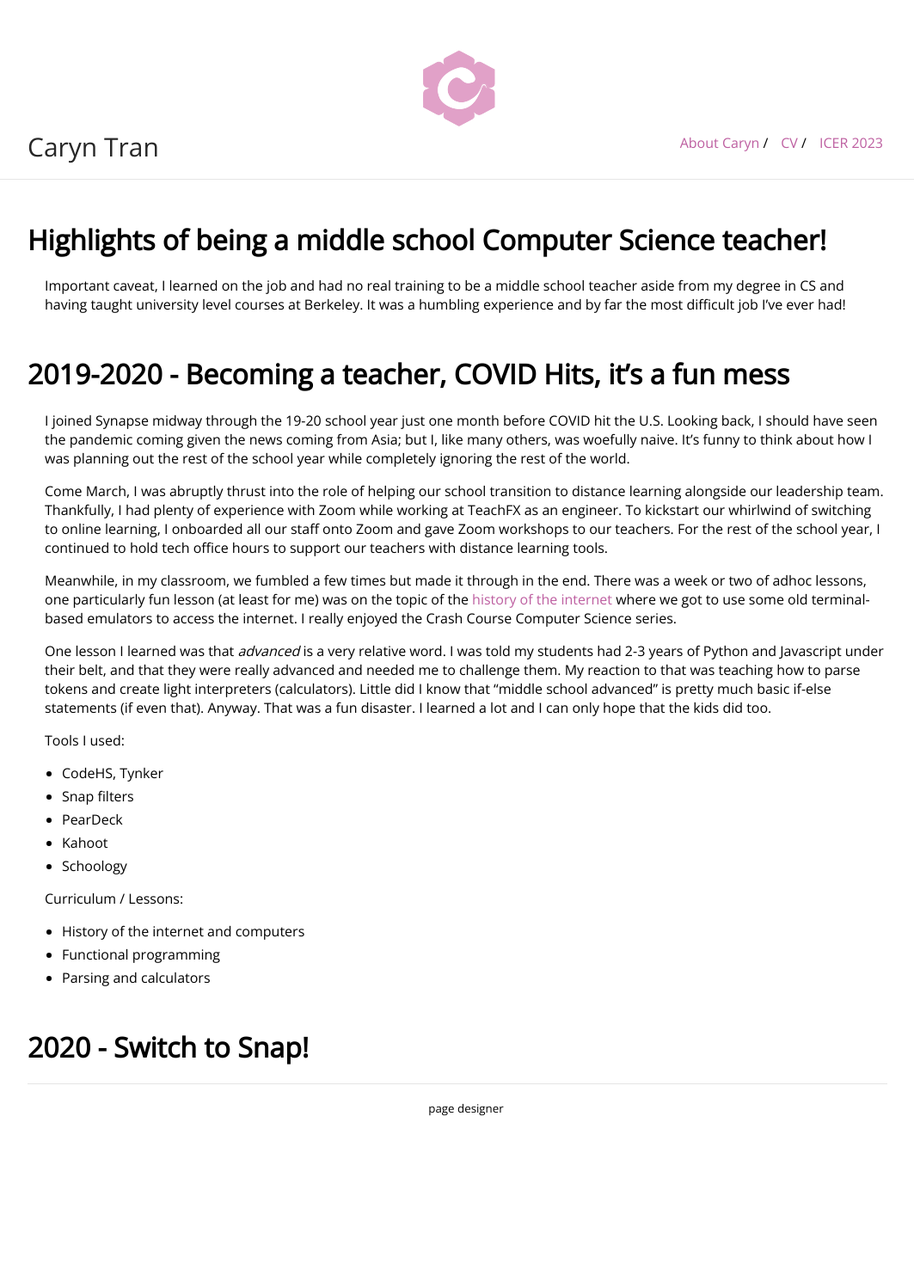
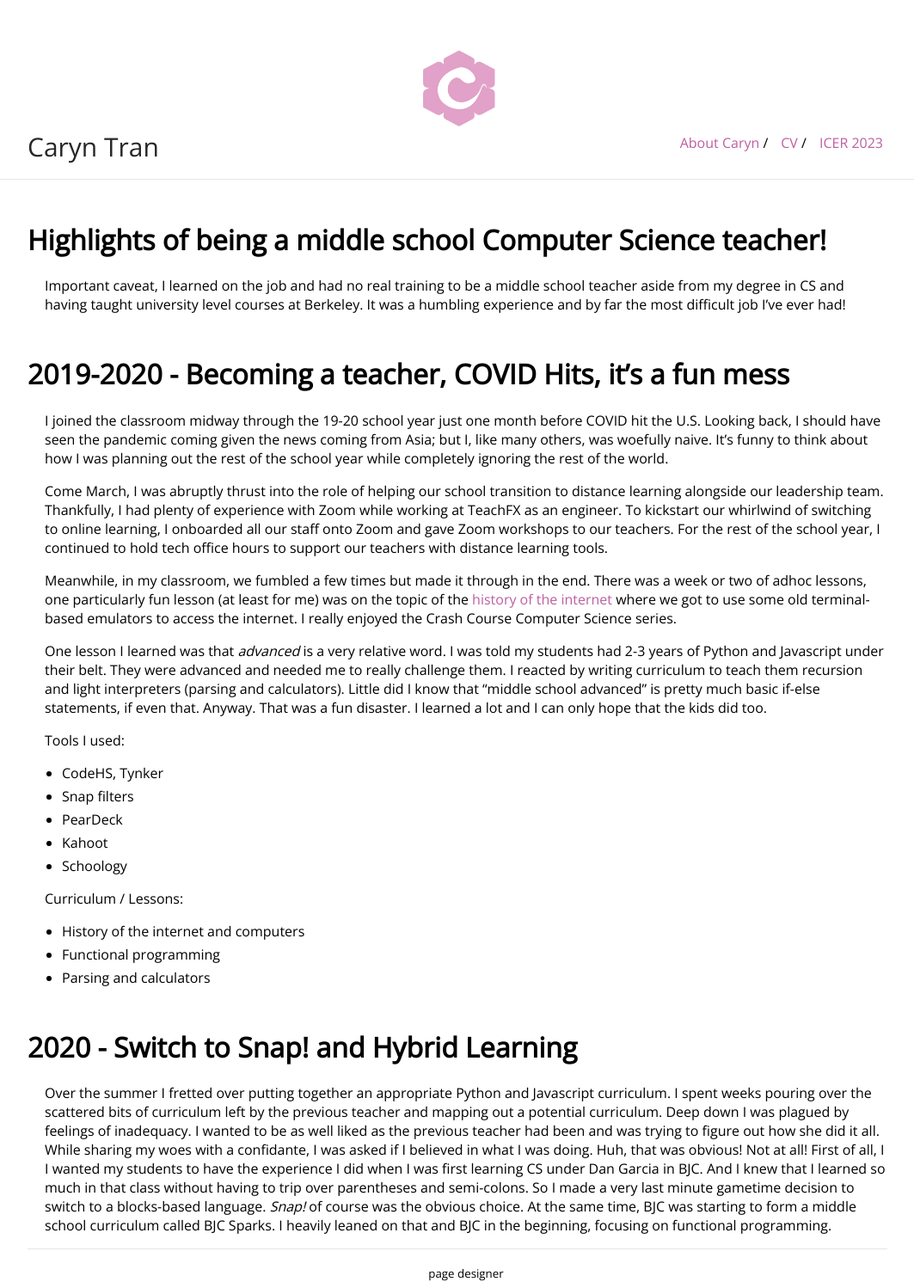
Before and after one commit to carynbear/carynbear.github.io, a Jekyll site: the page built from portfolio_synapse.md, in a window 1280 px wide. Shown: the whole page at 86% size, without its empty margins (108-1171 px from the left). Built offline with Jekyll 4.4.1, drawn with Linux system fonts in a browser that asks for light colours; our own code applies the rules of GitHub Pages for plain Markdown files; before the commit the page ends 1299 px from its top, so only the background shows below that.

Commit message:
Update portfolio_synapse.md

```diff
--- a/portfolio_synapse.md
+++ b/portfolio_synapse.md
@@ -6,13 +6,13 @@ layout: default
 Important caveat, I learned on the job and had no real training to be a middle school teacher aside from my degree in CS and having taught university level courses at Berkeley. It was a humbling experience and by far the most difficult job I've ever had!
 
 # 2019-2020 - Becoming a teacher, COVID Hits, it's a fun mess
-I joined Synapse midway through the 19-20 school year just one month before COVID hit the U.S. Looking back, I should have seen the pandemic coming given the news coming from Asia; but I, like many others, was woefully naive. It's funny to think about how I was planning out the rest of the school year while completely ignoring the rest of the world.
+I joined the classroom midway through the 19-20 school year just one month before COVID hit the U.S. Looking back, I should have seen the pandemic coming given the news coming from Asia; but I, like many others, was woefully naive. It's funny to think about how I was planning out the rest of the school year while completely ignoring the rest of the world.
 
 Come March, I was abruptly thrust into the role of helping our school transition to distance learning alongside our leadership team. Thankfully, I had plenty of experience with Zoom while working at TeachFX as an engineer. To kickstart our whirlwind of switching to online learning, I onboarded all our staff onto Zoom and gave Zoom workshops to our teachers. For the rest of the school year, I continued to hold tech office hours to support our teachers with distance learning tools.
 
 Meanwhile, in my classroom, we fumbled a few times but made it through in the end. There was a week or two of adhoc lessons, one particularly fun lesson (at least for me) was on the topic of the [history of the internet](https://docs.google.com/presentation/d/1kDKlHcvJxuNZ1F1M6zC23e9knNNWslvT53JMZaif5ms/edit?usp=sharing) where we got to use some old terminal-based emulators to access the internet. I really enjoyed the Crash Course Computer Science series.
 
-One lesson I learned was that _advanced_ is a very relative word. I was told my students had 2-3 years of Python and Javascript under their belt, and that they were really advanced and needed me to challenge them. My reaction to that was teaching  how to parse tokens and create light interpreters (calculators). Little did I know that "middle school advanced" is pretty much basic if-else statements (if even that). Anyway. That was a fun disaster. I learned a lot and I can only hope that the kids did too.
+One lesson I learned was that _advanced_ is a very relative word. I was told my students had 2-3 years of Python and Javascript under their belt. They were advanced and needed me to really challenge them. I reacted by writing curriculum to teach them recursion and light interpreters (parsing and calculators). Little did I know that "middle school advanced" is pretty much basic if-else statements, if even that. Anyway. That was a fun disaster. I learned a lot and I can only hope that the kids did too.
 
 Tools I used:
 - CodeHS, Tynker
@@ -26,4 +26,6 @@ Curriculum / Lessons:
 - Functional programming
 - Parsing and calculators
 
-# 2020 - Switch to Snap!
+# 2020 - Switch to Snap! and Hybrid Learning
+
+Over the summer I fretted over putting together an appropriate Python and Javascript curriculum. I spent weeks pouring over the scattered bits of curriculum left by the previous teacher and mapping out a potential curriculum. Deep down I was plagued by feelings of inadequacy. I wanted to be as well liked as the previous teacher had been and was trying to figure out how she did it all. While sharing my woes with a confidante, I was asked if I believed in what I was doing. Huh, that was obvious! Not at all! First of all, I I wanted my students to have the experience I did when I was first learning CS under Dan Garcia in BJC. And I knew that I learned so much in that class without having to trip over parentheses and semi-colons. So I made a very last minute gametime decision to switch to a blocks-based language. _Snap!_ of course was the obvious choice. At the same time, BJC was starting to form a middle school curriculum called BJC Sparks. I heavily leaned on that and BJC in the beginning, focusing on functional programming.
```
